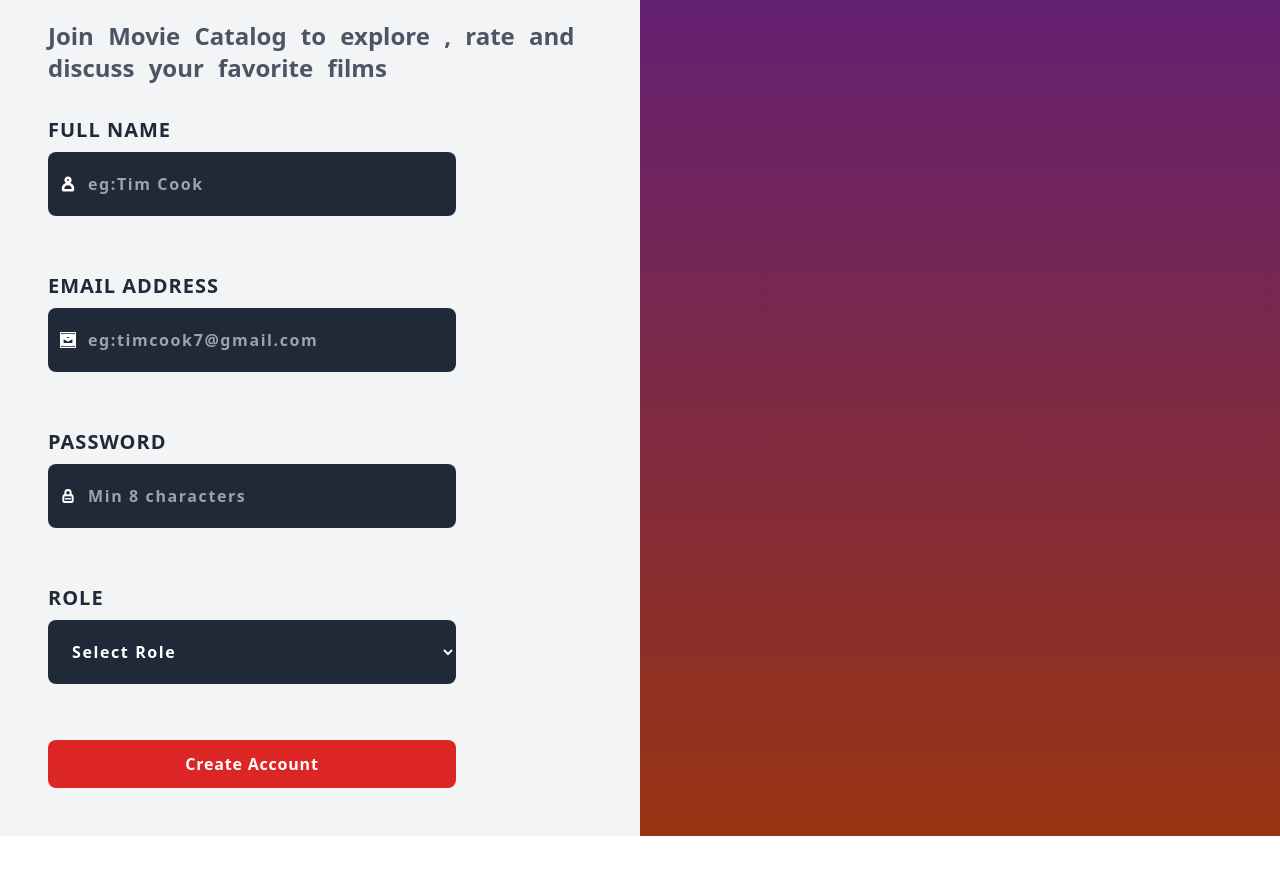
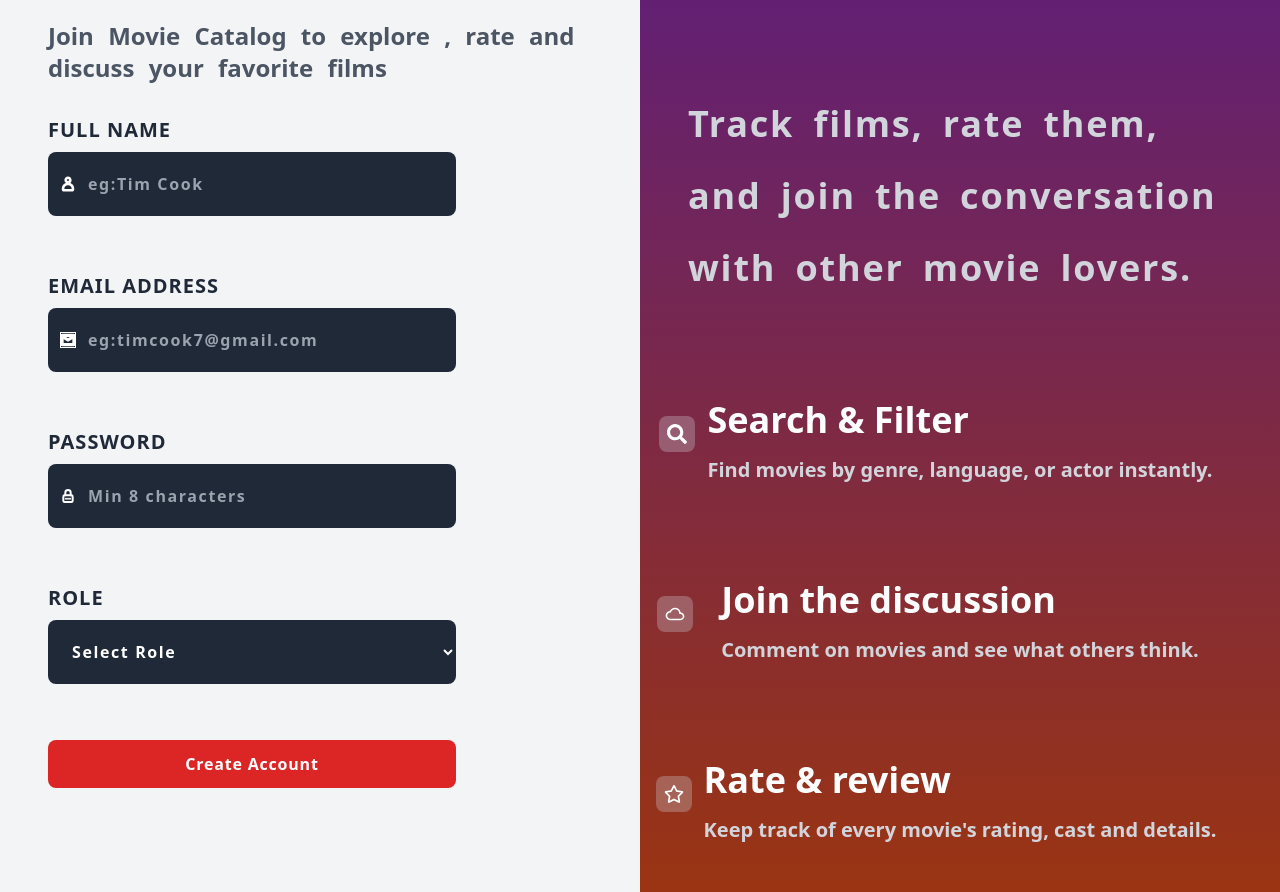
Before and after one commit to Allwin-d/FullStack, a React (Vite) app in the folder client/: page /register in a window 1280 px wide. Shown: the part 272-1164 px from the top of the page. Before the commit the page ends 1108 px from the top, so only its background shows below. Built offline with nearby package versions, Linux system fonts and the light colour scheme; no server answers.

Commit message:
Implemented Register page and added concept file for reference

```diff
--- a/client/src/pages/Register/Register.tsx
+++ b/client/src/pages/Register/Register.tsx
@@ -13,6 +13,9 @@ import {
 } from "../../constants/constantVariables";
 import { FaFilm } from "react-icons/fa6";
 import { CiUser } from "react-icons/ci";
+import { FaSearch } from "react-icons/fa";
+import { IoMdCloudOutline } from "react-icons/io";
+import { FaRegStar } from "react-icons/fa";
 import { capitalize } from "../../utils/helperFunction";
 import type { userDetailType } from "./register.types";
 import { MdOutlineEmail } from "react-icons/md";
@@ -173,7 +176,61 @@ const Register = () => {
 
         {/* Right side section  */}
         <div className="min-h-screen w-full bg-gradient-to-b from-purple-900 to-orange-800">
-          <p>world</p>
+          <div className="flex flex-col space-y-24 items-center justify-center p-12">
+            <h1 className="font-bold text-6xl text-white">
+              Your Movie world starts here 🍿
+            </h1>
+            <p className="text-gray-300 text-4xl font-bold leading-loose tracking-wider [word-spacing:8px]">
+              Track films, rate them, and join the conversation with other movie
+              lovers.
+            </p>
+            <div className="flex flex-row space-x-6">
+              <div className="relative">
+                <div className="absolute top-4 -left-12 p-2 bg-gray-300/30 rounded-lg">
+                  <FaSearch className="text-white text-xl" />
+                </div>
+
+                <div className="flex flex-col space-y-4">
+                  <p className="font-bold text-4xl text-white">
+                    Search & Filter
+                  </p>
+                  <p className="font-bold text-xl text-gray-300">
+                    Find movies by genre, language, or actor instantly.
+                  </p>
+                </div>
+              </div>
+            </div>
+            <div className="flex flex-row space-x-6">
+              <div className="relative">
+                <div className="absolute top-4 -left-16 p-2 bg-gray-300/30 rounded-lg">
+                  <IoMdCloudOutline className="text-white text-xl" />
+                </div>
+
+                <div className="flex flex-col space-y-4">
+                  <p className="font-bold text-4xl text-white">
+                    Join the discussion
+                  </p>
+                  <p className="font-bold text-xl text-gray-300">
+                    Comment on movies and see what others think.
+                  </p>
+                </div>
+              </div>
+            </div>
+            <div className="flex flex-row space-x-6">
+              <div className="relative">
+                <div className="absolute top-4 -left-12 p-2 bg-gray-300/30 rounded-lg">
+                  <FaRegStar className="text-white text-xl" />
+                </div>
+
+                <div className="flex flex-col space-y-4">
+                  <p className="font-bold text-4xl text-white">Rate & review</p>
+                  <p className="font-bold text-xl text-gray-300">
+                    Keep track of every movie's rating, cast and details.
+                  </p>
+                </div>
+              </div>
+            </div>
+          </div>
         </div>
       </div>
     </div>
```
Also changed, not shown: 2 other files (tests, documents, lock files or other folders).
